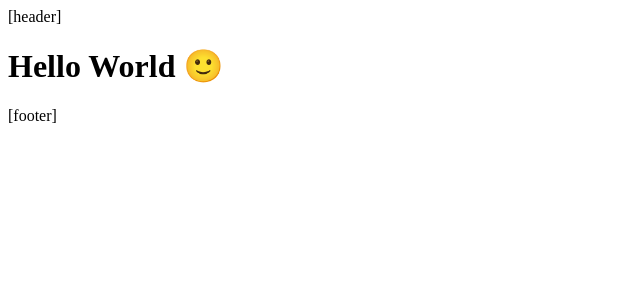
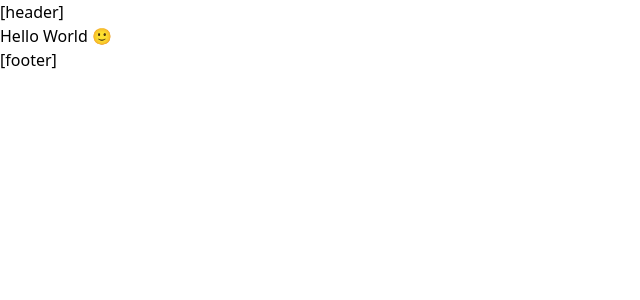
Before and after one commit to trendwerk/starter-nextjs, a Next.js app: page / in a window 1280 px wide. Shown: the top 300 px of the page, without its empty margins (0-640 px from the left). Built offline with nearby package versions, Linux system fonts and the light colour scheme.

Commit message:
:construction: Include base.css

```diff
--- /dev/null
+++ b/pages/_app.js
@@ -0,0 +1,5 @@
+import '../styles/base.css'
+
+export default function MyApp({ Component, pageProps }) {
+  return <Component {...pageProps} />
+}
--- /dev/null
+++ b/styles/base.css
@@ -0,0 +1,3 @@
+@import "tailwindcss/base";
+@import "tailwindcss/components";
+@import "tailwindcss/utilities";
```
